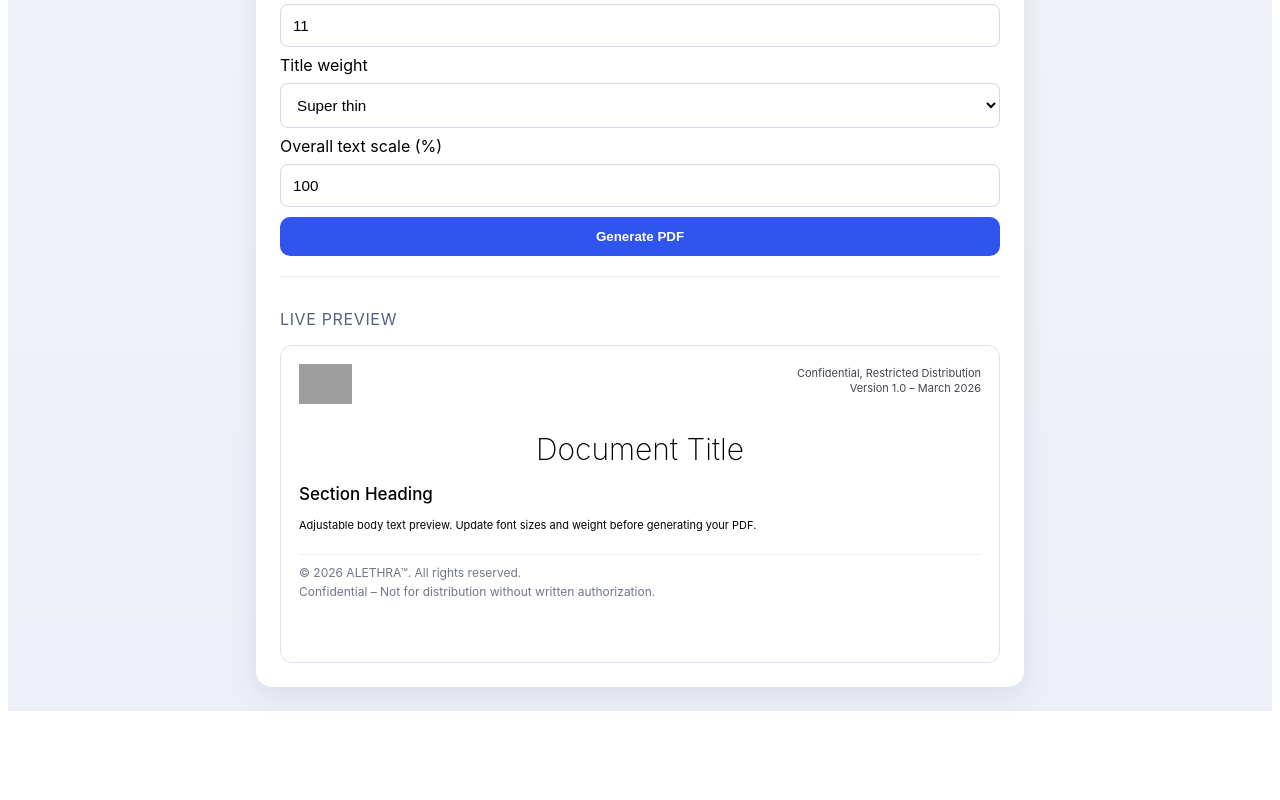
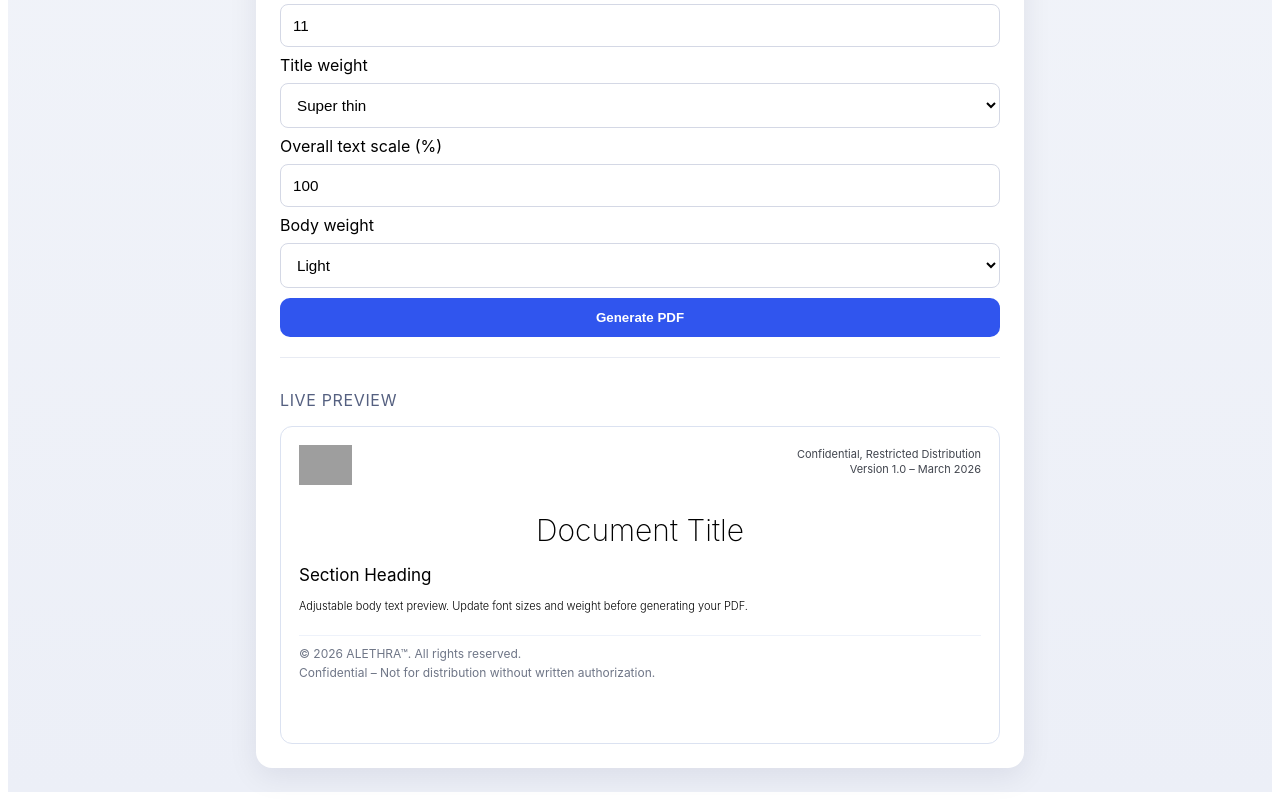
Before and after one commit to alethrainc/pdf-agent, a Next.js app: page / in a window 1280 px wide. Shown: the part 966-1766 px from the top of the page. Before the commit the page ends 1685 px from the top, so only its background shows below. Built offline with nearby package versions, Linux system fonts and the light colour scheme; grey boxes are pictures that could not be loaded.

Commit message:
Adjust heading weight and add thin body weight controls

```diff
--- a/pages/index.js
+++ b/pages/index.js
@@ -11,6 +11,7 @@ const DEFAULT_STYLE_OPTIONS = {
   headingFontSize: 17,
   bodyFontSize: 11,
   titleFontWeight: 'thin',
+  bodyFontWeight: 'light',
 };
 
 
@@ -73,6 +74,7 @@ function getBlockStyle(blockRole, styleOptions) {
   const isTitle = blockRole === 'title';
   const isHeading = blockRole === 'heading';
   const isCenteredBody = blockRole === 'centeredBody';
+  const bodyFontWeight = styleOptions.bodyFontWeight || DEFAULT_STYLE_OPTIONS.bodyFontWeight;
   const baseFontSize = isTitle
     ? Number(styleOptions.titleFontSize) || DEFAULT_STYLE_OPTIONS.titleFontSize
     : isHeading
@@ -85,9 +87,19 @@ function getBlockStyle(blockRole, styleOptions) {
     lineHeight: isTitle ? fontSize * 1.32 : isHeading ? fontSize * 1.42 : fontSize * 1.58,
     fontStyle: isTitle
       ? styleOptions.titleFontWeight === 'normal' ? 'bold' : 'normal'
-      : isHeading ? 'bold' : 'normal',
+      : 'normal',
+    fontWeight: isTitle
+      ? styleOptions.titleFontWeight === 'normal' ? 500 : 200
+      : isHeading
+        ? 400
+        : bodyFontWeight === 'super-light'
+          ? 100
+          : bodyFontWeight === 'extra-light'
+            ? 200
+            : 300,
     align: isTitle || isCenteredBody ? 'center' : 'left',
-    paragraphGap: isTitle ? 14 : isCenteredBody ? 12 : 10,
+    marginTop: isHeading ? 10 : isTitle ? 10 : 0,
+    marginBottom: isHeading ? 10 : isTitle ? 14 : isCenteredBody ? 12 : 10,
   };
 }
 
@@ -334,7 +346,7 @@ export default function Home() {
         let y = contentTop;
 
         for (const block of preparedBlocks) {
-          const blockHeight = block.lines.length * block.lineHeight + block.paragraphGap;
+          const blockHeight = block.marginTop + (block.lines.length * block.lineHeight) + block.marginBottom;
 
           if (y + blockHeight > contentBottom && currentPage.length) {
             pages.push(currentPage);
@@ -342,7 +354,7 @@ export default function Home() {
             y = contentTop;
           }
 
-          currentPage.push({ ...block, yStart: y });
+          currentPage.push({ ...block, yStart: y + block.marginTop });
           y += blockHeight;
         }
 
@@ -548,6 +560,17 @@ export default function Home() {
               value={styleOptions.fontScale}
               onChange={(event) => setStyleOptions((prev) => ({ ...prev, fontScale: Number(event.target.value) || prev.fontScale }))}
             />
+
+            <label htmlFor="bodyFontWeight">Body weight</label>
+            <select
+              id="bodyFontWeight"
+              value={styleOptions.bodyFontWeight}
+              onChange={(event) => setStyleOptions((prev) => ({ ...prev, bodyFontWeight: event.target.value }))}
+            >
+              <option value="light">Light</option>
+              <option value="extra-light">Extra-light</option>
+              <option value="super-light">Super-light</option>
+            </select>
           </div>
 
           <button type="submit" disabled={busy || buildingPreview}>
@@ -580,7 +603,15 @@ export default function Home() {
               const isCenteredBody = block.role === 'centeredBody';
               const baseFontSize = isTitle ? styleOptions.titleFontSize : isHeading ? styleOptions.headingFontSize : styleOptions.bodyFontSize;
               const fontSize = Number((baseFontSize * ((styleOptions.fontScale || DEFAULT_STYLE_OPTIONS.fontScale) / 100)).toFixed(2));
-              const fontWeight = isTitle ? (styleOptions.titleFontWeight === 'thin' ? 200 : 500) : isHeading ? 500 : 400;
+              const fontWeight = isTitle
+                ? (styleOptions.titleFontWeight === 'thin' ? 200 : 500)
+                : isHeading
+                  ? 400
+                  : styleOptions.bodyFontWeight === 'super-light'
+                    ? 100
+                    : styleOptions.bodyFontWeight === 'extra-light'
+                      ? 200
+                      : 300;
               return (
                 <p
                   key={`${text}-${index}`}
@@ -589,7 +620,7 @@ export default function Home() {
                     lineHeight: isTitle ? 1.3 : isHeading ? 1.4 : 1.6,
                     fontWeight,
                     textAlign: isTitle || isCenteredBody ? 'center' : 'left',
-                    margin: isTitle ? '10px 0 14px' : '0 0 10px',
+                    margin: isTitle ? '10px 0 14px' : isHeading ? '10px 0' : '0 0 10px',
                   }}
                 >
                   {text}
```
